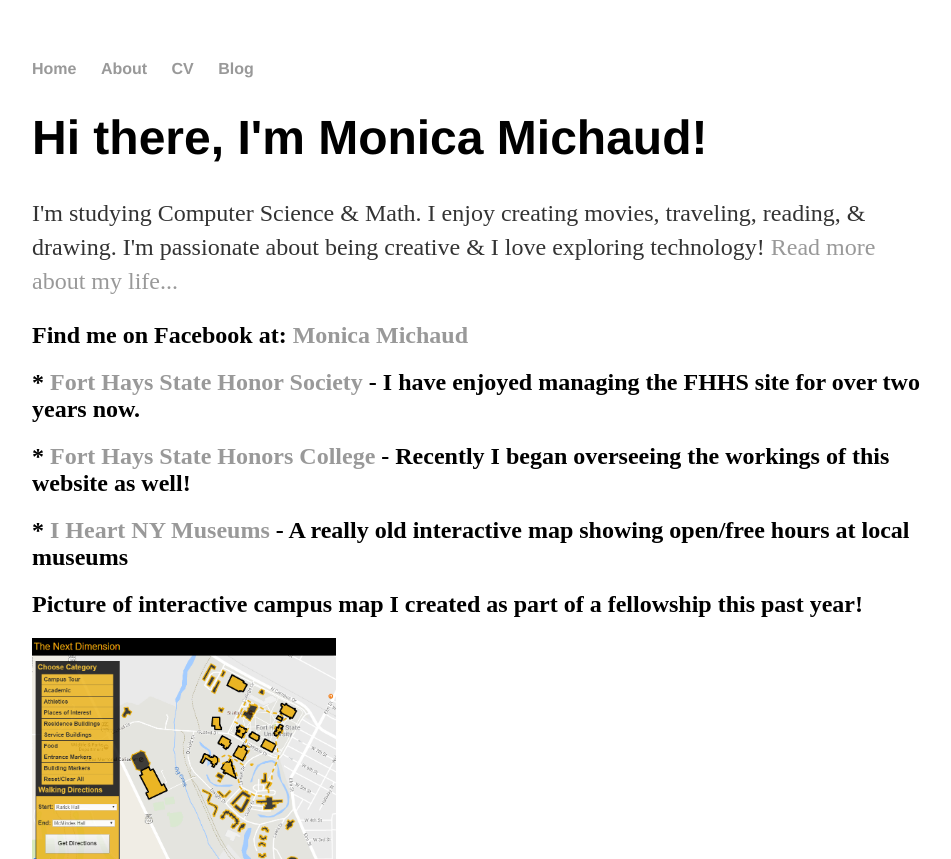
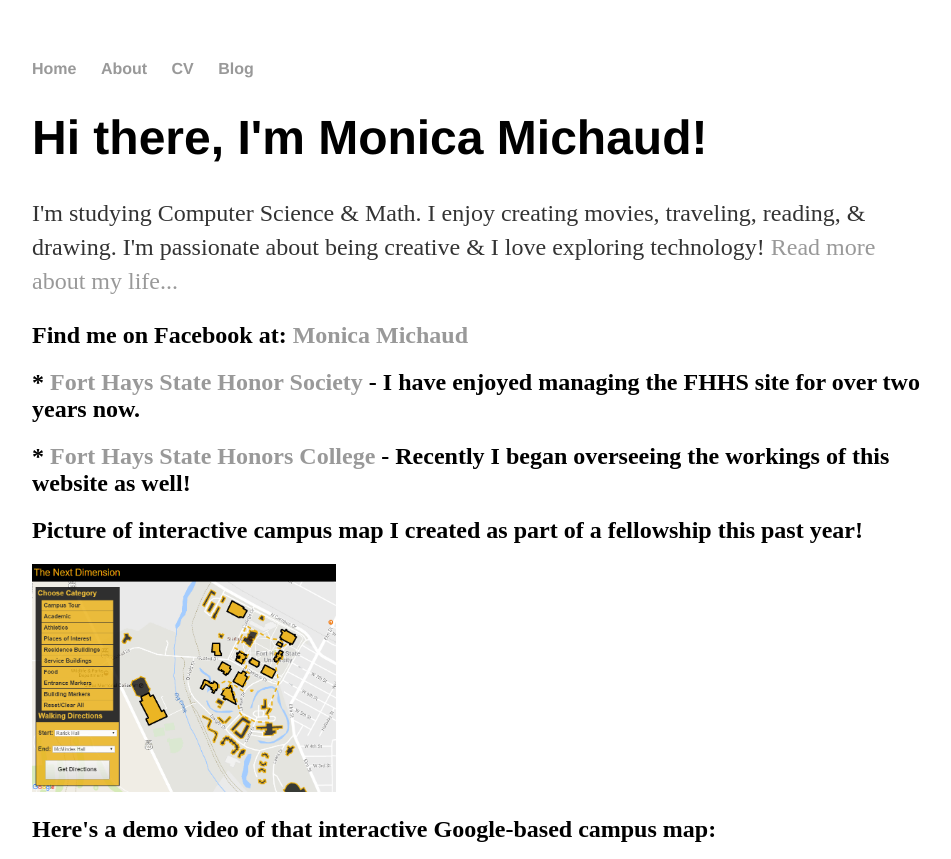
Before and after one commit to mrmichaud/mrmichaud.github.io, a Jekyll site: the page built from index.html, in a window 1280 px wide, cut to the strip 0-859 px from the top of the page. Shown: the whole strip, without its empty margins (160-1111 px from the left). Built offline with Jekyll 4.4.1, drawn with Linux system fonts in a browser that asks for light colours.

Commit message:
Update index.html

```diff
--- a/index.html
+++ b/index.html
@@ -10,8 +10,6 @@ title: Monica Michaud Home
 
     	<h2>* <a href="http://fhhs.fhsu.edu/">Fort Hays State Honor Society</a> - I have enjoyed managing the FHHS site for over two years now.</h2>
     	<h2>* <a href="https://www.fhsu.edu/honorscollege/">Fort Hays State Honors College</a> - Recently I began overseeing the workings of this website as well!</h2>
-
-    	<h2>* <a href="http://iheartnymuseums.com/">I Heart NY Museums</a> - A really old interactive map showing open/free hours at local museums</h2>
 
     	<h2>Picture of interactive campus map I created as part of a fellowship this past year!</h2>
 	<img src="http://mrmichaud.github.io/TheNextDimension - 6th.png" alt="Campus Map" style="width:304px;height:228px;">
```
